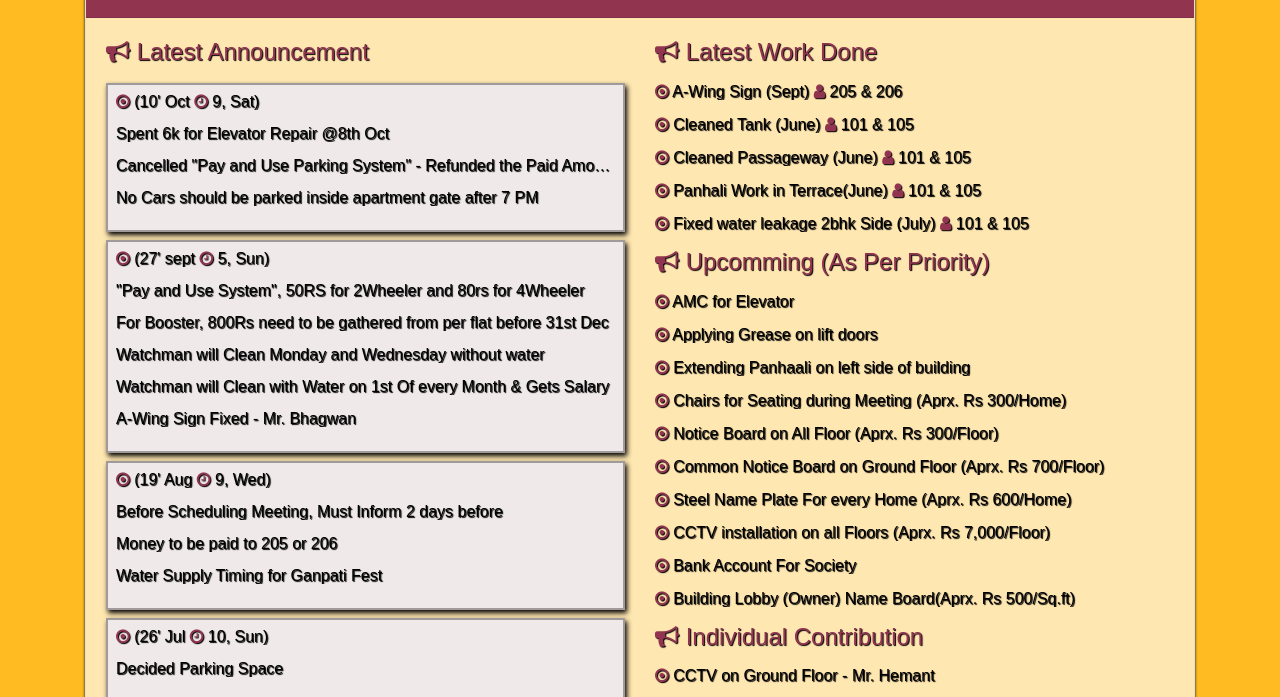
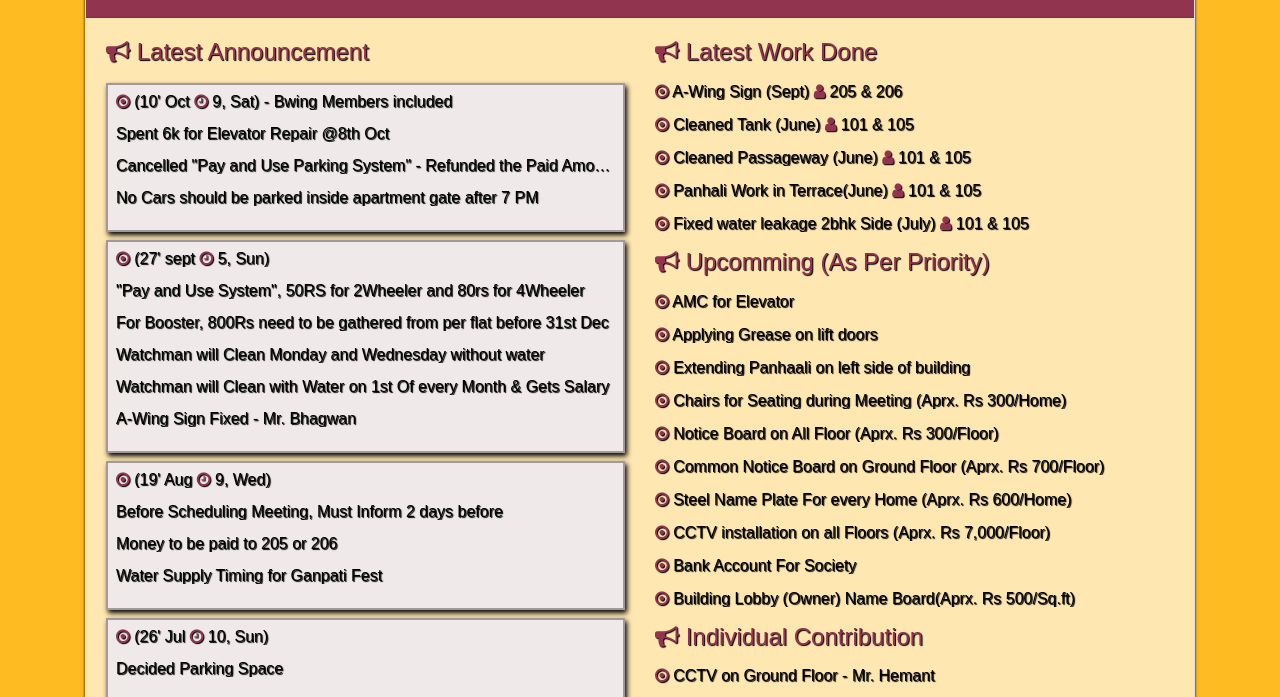
Before and after one commit to paramshreeApt/maintenance-log, a plain HTML site: page index.html in a window 1280 px wide. Shown: the part 96-793 px from the top of the page. Drawn offline with nearby package versions, Linux system fonts and the light colour scheme.

Commit message:
Update index.html

```diff
--- a/index.html
+++ b/index.html
@@ -34,7 +34,7 @@
 
 
                           <div class='individual_meet'>
-                         <p><i class="fa fa-dot-circle-o" aria-hidden="true"></i> (10' Oct <i class="fa fa-clock-o" aria-hidden="true"></i> 9, Sat)  </p>
+                         <p><i class="fa fa-dot-circle-o" aria-hidden="true"></i> (10' Oct <i class="fa fa-clock-o" aria-hidden="true"></i> 9, Sat) - Bwing Members included </p>
                             <p>Spent 6k for Elevator Repair @8th Oct</p>
                             <p>Cancelled "Pay and Use Parking System" - Refunded the Paid Amount next Day</p>
                            <p>No Cars should be parked inside apartment gate after 7 PM</p>
```
